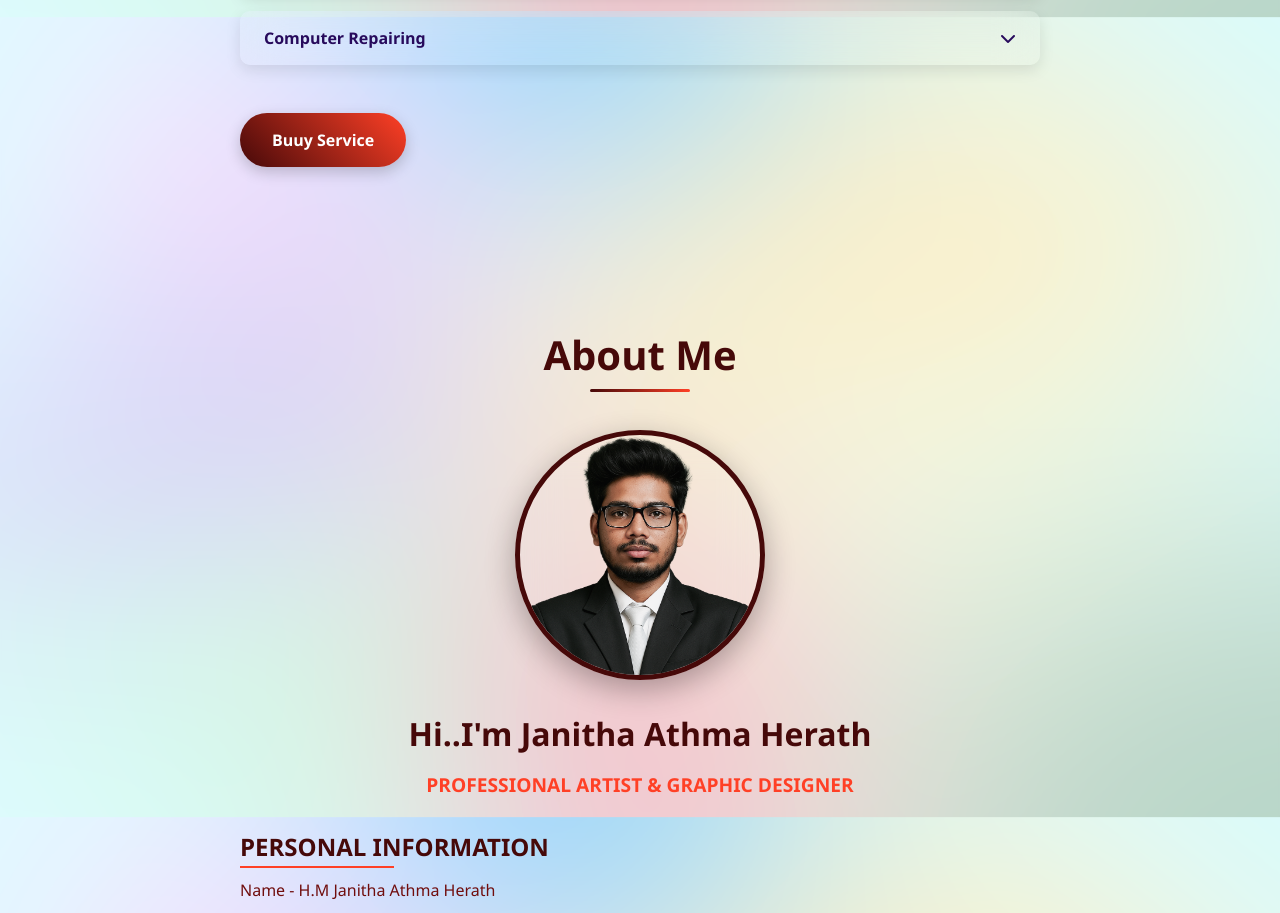
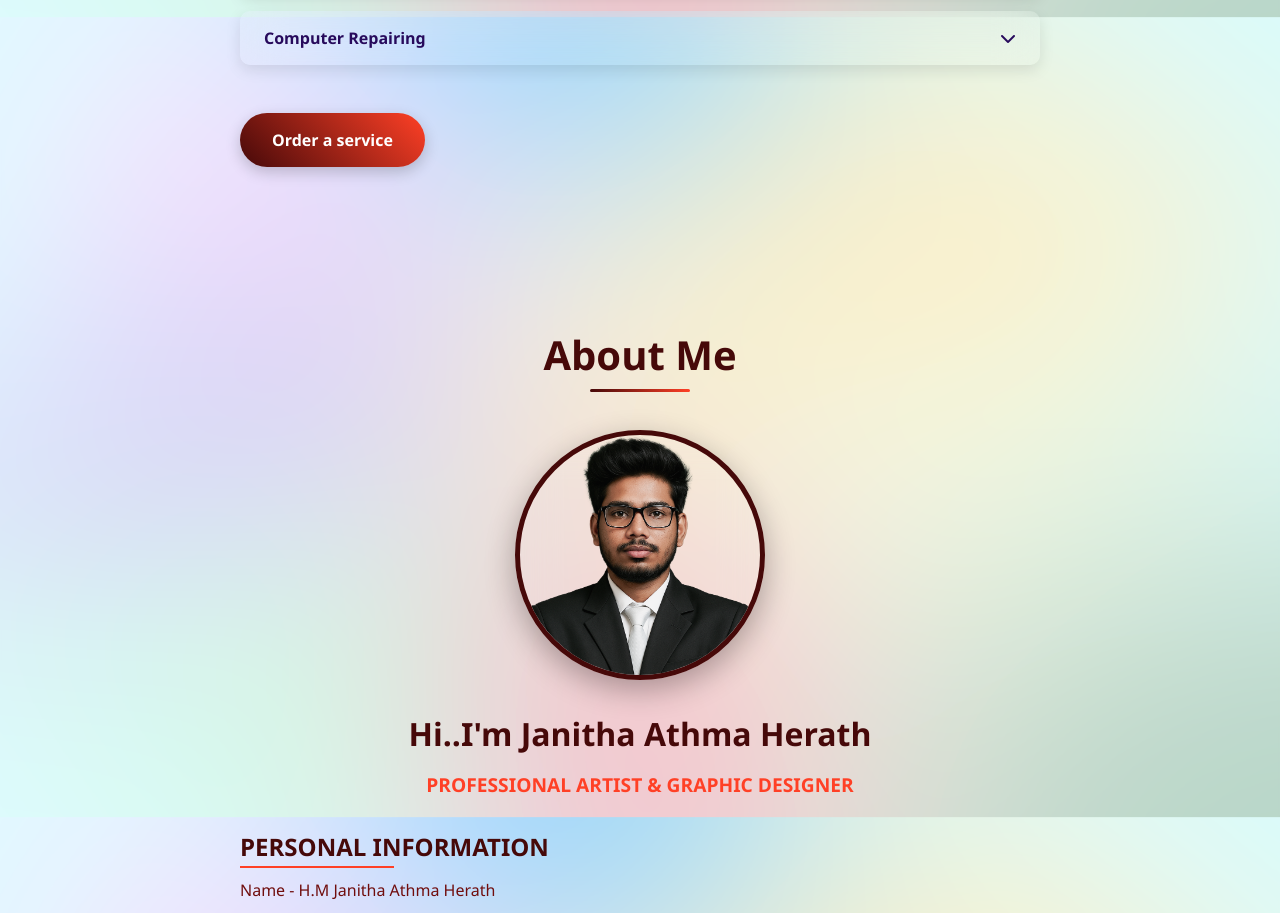
Before and after one commit to janithgraphicstudio/my-Portfolio, a plain HTML site: page index.html in a window 1280 px wide. Shown: the part 4111-5024 px from the top of the page. Drawn offline with Linux system fonts and the light colour scheme.

Commit message:
Update index.html
Order a service

```diff
--- a/index.html
+++ b/index.html
@@ -1119,7 +1119,7 @@ footer p {
                     </div>
                 </div>
            </div>
-            <a href="https://sites.google.com/view/janithgraphicstudio/shop" target="_blank" class="cv-btn">Buuy Service</a>
+            <a href="https://sites.google.com/view/janithgraphicstudio/shop" target="_blank" class="cv-btn">Order a service</a>
         </div>
     </section>
 
```
